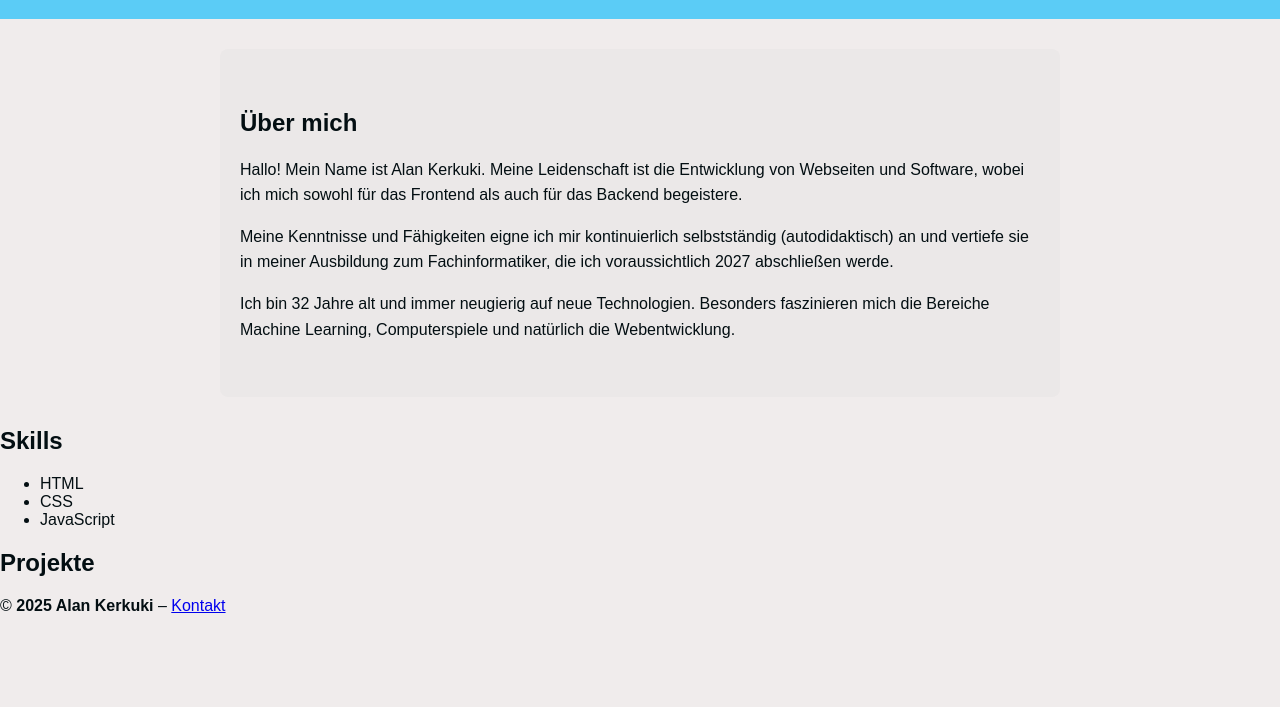
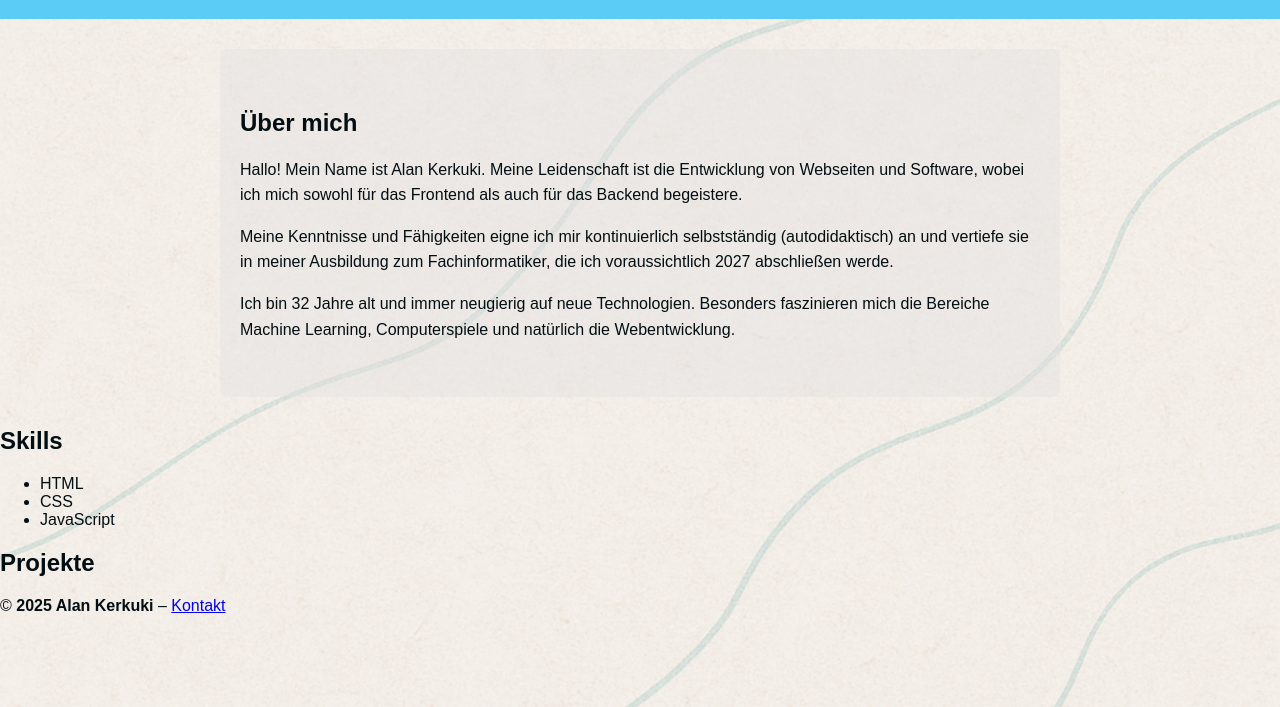
Before and after one commit to bzharkrk/bzharkrk.github.io, a plain HTML site: page index.html in a window 1280 px wide. Shown: the part 93-800 px from the top of the page. Drawn offline with Linux system fonts and the light colour scheme.

Commit message:
hintergrundbild-qhd

```diff
--- a/styles.css
+++ b/styles.css
@@ -11,6 +11,12 @@
     color: var(--text-color);
     margin: 0;
     padding: 0;
+    background-image:url('image/hintergrundbild.png');
+    background-size: cover;
+    background-position: center;
+    background-repeat: no-repeat;
+    background-attachment: fixed;
+    min-height: 100vh;
 
   }
 
@@ -29,7 +35,7 @@
     max-width: 800px;
     background-color: #e4e2e270;
     border-radius: 8px;
-    background-image:C:\Users\Admin\Desktop\Programmieren\GitHub\bzharkrk.github.io\image
+
   }
 
   #intron h2 {
```
Also changed, not shown: 1 other file.
